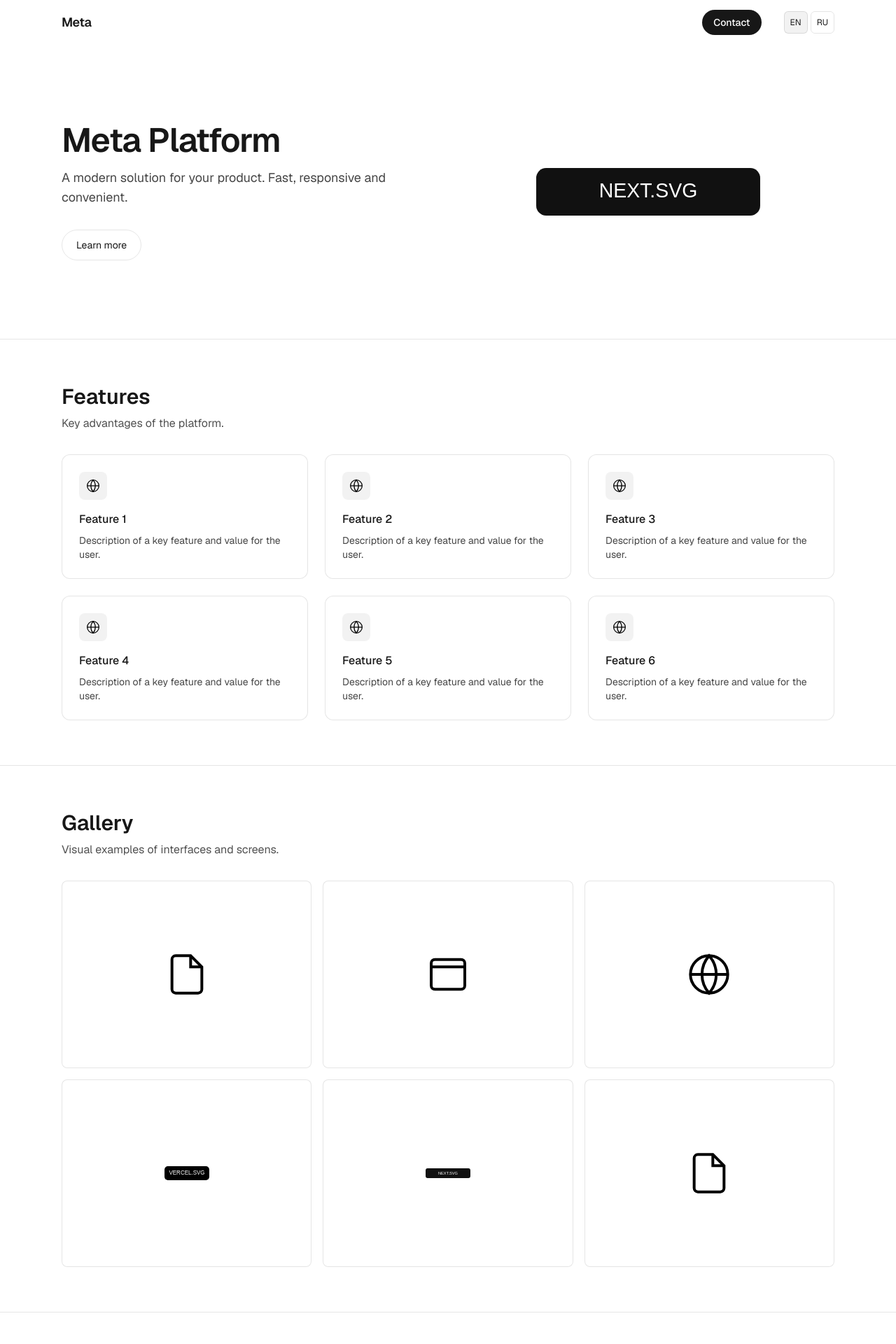
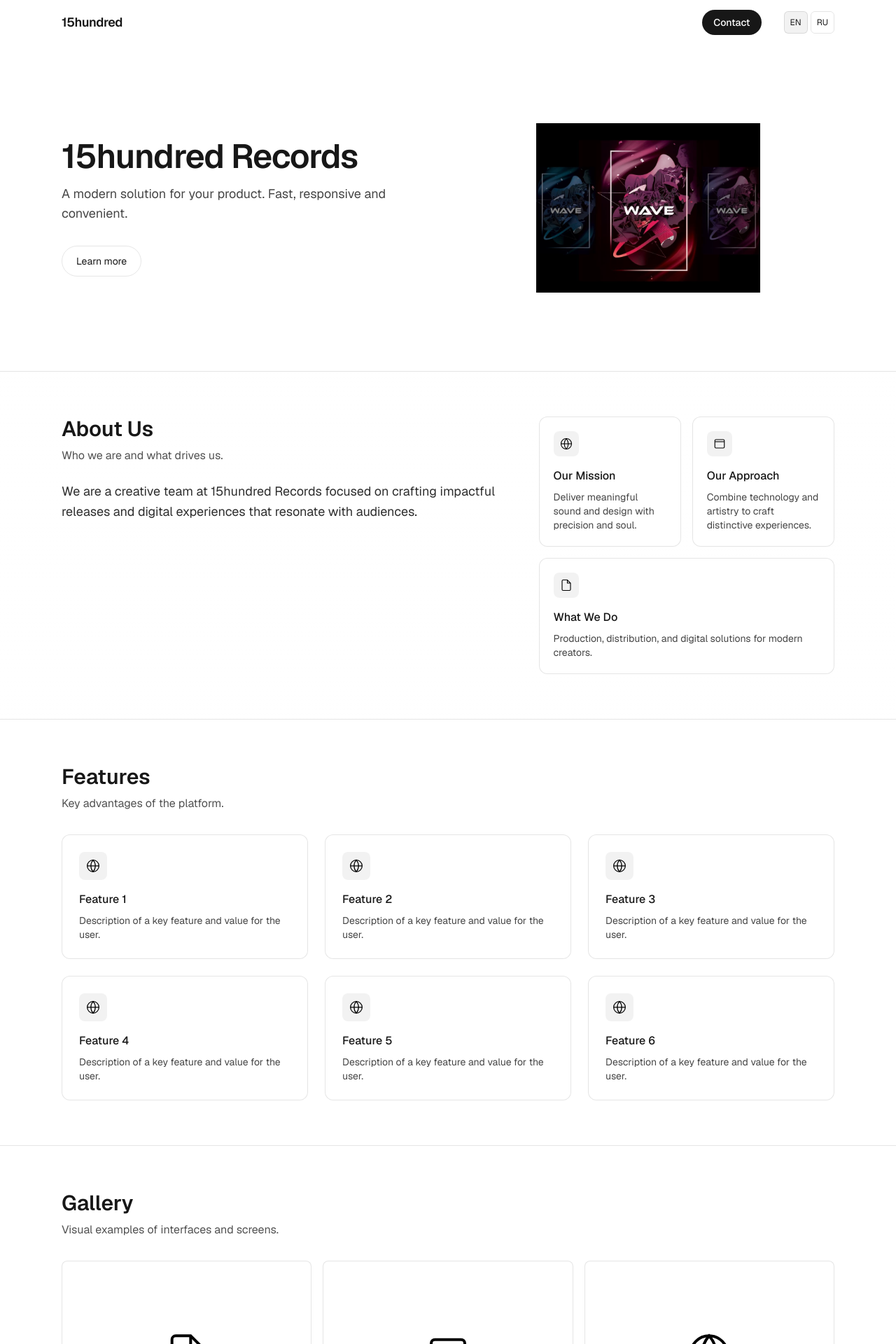
Before and after one commit to x1nsha/15hundredrecords, a Next.js app: page / in a window 1280 px wide. Shown: the top 1920 px of the page at 70% size. Built offline with nearby package versions, Linux system fonts and the light colour scheme.

Commit message:
Added - About Us section and social medias,furthermore some design changes

```diff
--- a/app/components/ContactForm.jsx
+++ b/app/components/ContactForm.jsx
@@ -24,7 +24,6 @@ export default function ContactForm() {
   const onSubmit = (ev) => {
     ev.preventDefault();
     if (!validate()) return;
-    // simulate submission
     setTimeout(() => {
       setSubmitted(true);
       setName("");
--- a/app/components/Header.jsx
+++ b/app/components/Header.jsx
@@ -25,7 +25,7 @@ export default function Header() {
       <div className="mx-auto max-w-6xl px-4 sm:px-6">
         <div className="h-16 flex items-center justify-between">
           <Link href="#hero" className="font-semibold text-lg tracking-tight">
-            Meta
+            15hundred
           </Link>
 
           <nav className="hidden md:flex items-center gap-6">
@@ -57,7 +57,7 @@ export default function Header() {
             className="md:hidden inline-flex items-center justify-center h-10 w-10 rounded-md border border-black/10 dark:border-white/15"
             onClick={() => setOpen((v) => !v)}
           >
-            <span className="i-[]">{/* icon placeholder */}
+            <span className="i-[]">
               <svg width="20" height="20" viewBox="0 0 24 24" fill="none" stroke="currentColor" strokeWidth="2" strokeLinecap="round" strokeLinejoin="round">
                 {open ? (
                   <path d="M18 6 6 18M6 6l12 12" />
@@ -73,8 +73,6 @@ export default function Header() {
           </button>
         </div>
       </div>
-
-      {/* Mobile menu */}
       {open && (
         <div className="md:hidden border-t border-black/10 dark:border-white/15 bg-background">
           <div className="mx-auto max-w-6xl px-4 py-4 flex flex-col gap-3">
--- a/app/components/I18nProvider.jsx
+++ b/app/components/I18nProvider.jsx
@@ -6,40 +6,36 @@ const I18nContext = createContext(undefined);
 
 const dict = {
   en: {
-    brand: "Meta",
-    // Header / Nav
+    brand: "15hundred",
     "nav.contacts": "Contacts",
     "nav.contactCta": "Contact",
     "header.openMenu": "Open menu",
     "switch.en": "EN",
     "switch.ru": "RU",
-
-    // Hero
-    "hero.title": "Meta Platform",
+    "hero.title": "15hundred Records",
     "hero.subtitle": "A modern solution for your product. Fast, responsive and convenient.",
     "hero.cta.contact": "Contact",
     "hero.cta.more": "Learn more",
-
-    // Features
+    "about.title": "About Us",
+    "about.subtitle": "Who we are and what drives us.",
+    "about.lead": "We are a creative team at 15hundred Records focused on crafting impactful releases and digital experiences that resonate with audiences.",
+    "about.p1.title": "Our Mission",
+    "about.p1.text": "Deliver meaningful sound and design with precision and soul.",
+    "about.p2.title": "Our Approach",
+    "about.p2.text": "Combine technology and artistry to craft distinctive experiences.",
+    "about.p3.title": "What We Do",
+    "about.p3.text": "Production, distribution, and digital solutions for modern creators.",
     "features.title": "Features",
     "features.subtitle": "Key advantages of the platform.",
     "features.itemTitle": "Feature {i}",
     "features.itemDesc": "Description of a key feature and value for the user.",
-
-    // Showcase
     "showcase.title": "Gallery",
     "showcase.subtitle": "Visual examples of interfaces and screens.",
-
-    // Testimonials
     "testimonials.title": "Testimonials",
     "testimonials.quote": "Amazing experience. Simple and powerful tool.",
     "testimonials.author": "Ivan Ivanov",
-
-    // Contact section
     "contact.title": "Contact us",
     "contact.subtitle": "Leave your contact details and request.",
-
-    // Contact Form
     "form.name": "Name",
     "form.email": "Email",
     "form.message": "Message",
@@ -48,51 +44,43 @@ const dict = {
     "form.message.placeholder": "Tell us about your request",
     "form.submit": "Send",
     "form.success": "Thanks! We will contact you.",
-
-    // Errors
     "error.name.required": "Enter name",
     "error.email.required": "Enter email",
     "error.email.invalid": "Invalid email",
     "error.message.required": "Enter message",
-
-    // Footer
     "footer.rights": "All rights reserved.",
   },
   ru: {
-    brand: "Meta",
-    // Header / Nav
+    brand: "15hundred",
     "nav.contacts": "Контакты",
     "nav.contactCta": "Связаться",
     "header.openMenu": "Открыть меню",
     "switch.en": "EN",
     "switch.ru": "RU",
-
-    // Hero
-    "hero.title": "Платформа Meta",
+    "hero.title": "15hundred Records",
     "hero.subtitle": "Современное решение для вашего продукта. Быстрая, адаптивная и удобная платформа.",
     "hero.cta.contact": "Связаться",
     "hero.cta.more": "Узнать больше",
-
-    // Features
+    "about.title": "О нас",
+    "about.subtitle": "Кто мы и что нас вдохновляет.",
+    "about.lead": "Мы — креативная команда 15hundred Records. Создаём выразительные релизы и цифровые решения, которые находят отклик у аудитории.",
+    "about.p1.title": "Наша миссия",
+    "about.p1.text": "Делать значимый звук и дизайн — точно, честно и с душой.",
+    "about.p2.title": "Наш подход",
+    "about.p2.text": "Соединяем технологии и искусство, чтобы создавать уникальный опыт.",
+    "about.p3.title": "Что мы делаем",
+    "about.p3.text": "Продакшн, дистрибуция и цифровые решения для современных создателей.",
     "features.title": "Возможности",
     "features.subtitle": "Ключевые преимущества платформы.",
     "features.itemTitle": "Функция {i}",
     "features.itemDesc": "Описание ключевой функции и ценности для пользователя.",
-
-    // Showcase
     "showcase.title": "Галерея",
     "showcase.subtitle": "Наглядные примеры интерфейсов и экранов.",
-
-    // Testimonials
     "testimonials.title": "Отзывы",
     "testimonials.quote": "Потрясающий опыт использования. Простой и мощный инструмент.",
     "testimonials.author": "Иван Иванов",
-
-    // Contact section
     "contact.title": "Свяжитесь с нами",
     "contact.subtitle": "Оставьте свои контакты и запрос.",
-
-    // Contact Form
     "form.name": "Имя",
     "form.email": "Email",
     "form.message": "Сообщение",
@@ -101,14 +89,10 @@ const dict = {
     "form.message.placeholder": "Расскажите о вашем запросе",
     "form.submit": "Отправить",
     "form.success": "Спасибо! Мы свяжемся с вами.",
-
-    // Errors
     "error.name.required": "Введите имя",
     "error.email.required": "Введите email",
     "error.email.invalid": "Некорректный email",
     "error.message.required": "Введите сообщение",
-
-    // Footer
     "footer.rights": "Все права защищены.",
   },
 };
@@ -129,7 +113,6 @@ export function I18nProvider({ children }) {
   useEffect(() => {
     if (typeof window !== "undefined") {
       localStorage.setItem("lang", lang);
-      // Update html lang attribute for accessibility/SEO
       document.documentElement.lang = lang;
     }
   }, [lang]);
--- a/app/page.jsx
+++ b/app/page.jsx
@@ -7,7 +7,6 @@ export default function Home() {
   const { t } = useI18n();
   return (
     <div className="font-sans">
-      {/* Hero */}
       <section id="hero" className="bg-background">
         <div className="mx-auto max-w-6xl px-4 sm:px-6 py-20 sm:py-28 flex flex-col md:flex-row items-center gap-10">
           <div className="flex-1">
@@ -16,16 +15,52 @@ export default function Home() {
               {t("hero.subtitle")}
             </p>
             <div className="mt-8 flex items-center gap-3">
-              <a href="#features" className="inline-flex items-center h-11 px-5 rounded-full border border-black/10 dark:border-white/15 text-sm hover:bg-black/5 dark:hover:bg-white/5">{t("hero.cta.more")}</a>
+              <a href="#about" className="inline-flex items-center h-11 px-5 rounded-full border border-black/10 dark:border-white/15 text-sm hover:bg-black/5 dark:hover:bg-white/5">{t("hero.cta.more")}</a>
             </div>
           </div>
           <div className="flex-1 w-full flex justify-center">
-            <Image src="/next.svg" alt="Hero" width={320} height={120} className="dark:invert" priority />
+            <Image src="/Wawe.png" alt="Hero" width={320} height={120} priority />
           </div>
         </div>
       </section>
 
-      {/* Features */}
+      <section id="about" className="border-t border-black/10 dark:border-white/15 bg-gradient-to-b from-background to-background/70">
+        <div className="mx-auto max-w-6xl px-4 sm:px-6 py-16">
+          <div className="grid grid-cols-1 md:grid-cols-5 gap-8 items-start">
+            <div className="md:col-span-3">
+              <h2 className="text-2xl sm:text-3xl font-semibold">{t("about.title")}</h2>
+              <p className="mt-2 opacity-75">{t("about.subtitle")}</p>
+              <p className="mt-6 text-base sm:text-lg leading-relaxed opacity-90">
+                {t("about.lead")}
+              </p>
+            </div>
+            <div className="md:col-span-2 grid grid-cols-1 sm:grid-cols-2 gap-4">
+              <div className="rounded-xl border border-black/10 dark:border-white/15 p-5 bg-background/70">
+                <div className="h-9 w-9 rounded-lg bg-black/5 dark:bg-white/10 flex items-center justify-center">
+                  <Image src="/globe.svg" alt="icon" width={18} height={18} />
+                </div>
+                <h3 className="mt-4 font-medium">{t("about.p1.title")}</h3>
+                <p className="mt-2 text-sm opacity-80">{t("about.p1.text")}</p>
+              </div>
+              <div className="rounded-xl border border-black/10 dark:border-white/15 p-5 bg-background/70">
+                <div className="h-9 w-9 rounded-lg bg-black/5 dark:bg-white/10 flex items-center justify-center">
+                  <Image src="/window.svg" alt="icon" width={18} height={18} />
+                </div>
+                <h3 className="mt-4 font-medium">{t("about.p2.title")}</h3>
+                <p className="mt-2 text-sm opacity-80">{t("about.p2.text")}</p>
+              </div>
+              <div className="rounded-xl border border-black/10 dark:border-white/15 p-5 bg-background/70 sm:col-span-2">
+                <div className="h-9 w-9 rounded-lg bg-black/5 dark:bg-white/10 flex items-center justify-center">
+                  <Image src="/file.svg" alt="icon" width={18} height={18} />
+                </div>
+                <h3 className="mt-4 font-medium">{t("about.p3.title")}</h3>
+                <p className="mt-2 text-sm opacity-80">{t("about.p3.text")}</p>
+              </div>
+            </div>
+          </div>
+        </div>
+      </section>
+
       <section id="features" className="border-t border-black/10 dark:border-white/15">
         <div className="mx-auto max-w-6xl px-4 sm:px-6 py-16">
           <h2 className="text-2xl sm:text-3xl font-semibold">{t("features.title")}</h2>
@@ -44,37 +79,20 @@ export default function Home() {
         </div>
       </section>
 
-      {/* Showcase */}
       <section id="showcase" className="border-t border-black/10 dark:border-white/15">
         <div className="mx-auto max-w-6xl px-4 sm:px-6 py-16">
           <h2 className="text-2xl sm:text-3xl font-semibold">{t("showcase.title")}</h2>
           <p className="mt-2 opacity-75">{t("showcase.subtitle")}</p>
           <div className="mt-8 grid grid-cols-2 sm:grid-cols-3 gap-4">
-            {["/file.svg","/window.svg","/globe.svg","/vercel.svg","/next.svg","/file.svg"].map((src, idx) => (
+            {["/file.svg","/window.svg","/globe.svg","/vercel.svg","/Wawe.png","/file.svg"].map((src, idx) => (
               <div key={idx} className="aspect-[4/3] rounded-lg border border-black/10 dark:border-white/15 bg-background/50 flex items-center justify-center">
-                <Image src={src} alt={`preview-${idx}`} width={64} height={64} className={src==="/next.svg"?"dark:invert":""} />
+                <Image src={src} alt={`preview-${idx}`} width={64} height={64} />
               </div>
             ))}
           </div>
         </div>
       </section>
 
-      {/* Testimonials */}
-      <section id="testimonials" className="border-t border-black/10 dark:border-white/15">
-        <div className="mx-auto max-w-6xl px-4 sm:px-6 py-16">
-          <h2 className="text-2xl sm:text-3xl font-semibold">{t("testimonials.title")}</h2>
-          <div className="mt-8 grid grid-cols-1 md:grid-cols-3 gap-6">
-            {[1,2,3].map((i) => (
-              <blockquote key={i} className="rounded-xl border border-black/10 dark:border-white/15 p-6 bg-background/60">
-                <p className="text-sm">“{t("testimonials.quote")}”</p>
-                <footer className="mt-4 text-xs opacity-70">{t("testimonials.author")}</footer>
-              </blockquote>
-            ))}
-          </div>
-        </div>
-      </section>
-
-      {/* Contact */}
       <section id="contact" className="border-t border-black/10 dark:border-white/15">
         <div className="mx-auto max-w-6xl px-4 sm:px-6 py-16">
           <h2 className="text-2xl sm:text-3xl font-semibold">{t("contact.title")}</h2>
```
Also changed, not shown: app/components/Footer.jsx (+111 -1 lines), public/Wawe.png (added).
